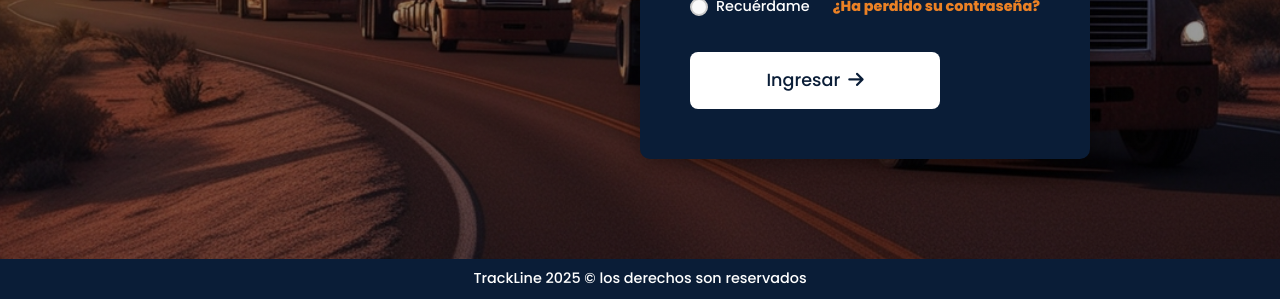
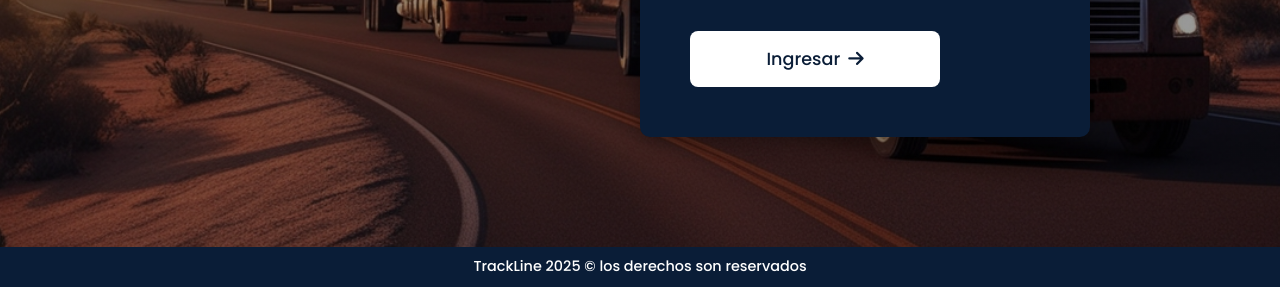
Before and after one commit to admartinez11/TrackLineWeb, a plain HTML site: page Login.html in a window 1280 px wide. Shown: the part 513-812 px from the top of the page. Drawn offline with nearby package versions, Linux system fonts and the light colour scheme; some packages are replaced by stand-ins of ours; a script that the page names is missing.

Commit message:
sin recordar ni recu

```diff
--- a/Login.html
+++ b/Login.html
@@ -44,14 +44,6 @@
                         <label for="contraseña"><i class="fa-solid fa-key"></i>Contraseña</label>
                         <input type="password" id="contraseña" placeholder="Contraseña" class="input-field" required>
                     </div>
-                    <div class="form-remember">
-                        <label for="recordar" class="remember-label">
-                            <input type="checkbox" id="recordar" class="custom-checkbox">
-                            <span class="custom-checkmark"></span>
-                            Recuérdame
-                        </label>
-                        <a href="RememberPassword.html">¿Ha perdido su contraseña?</a>
-                    </div>
                     <button class="btnIngresar" id="btnIngresar">Ingresar<i
                             class="fa-solid fa-arrow-right"></i></button>
                 </div>
```
